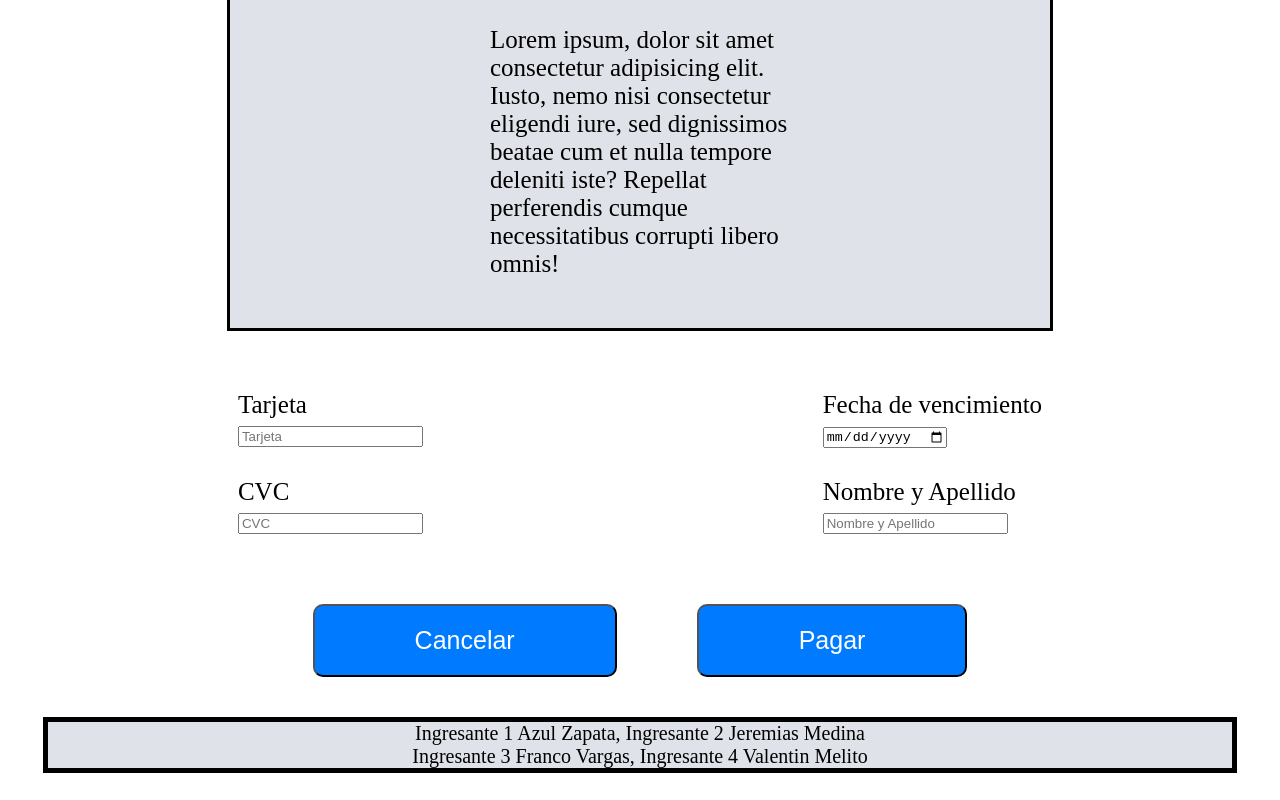
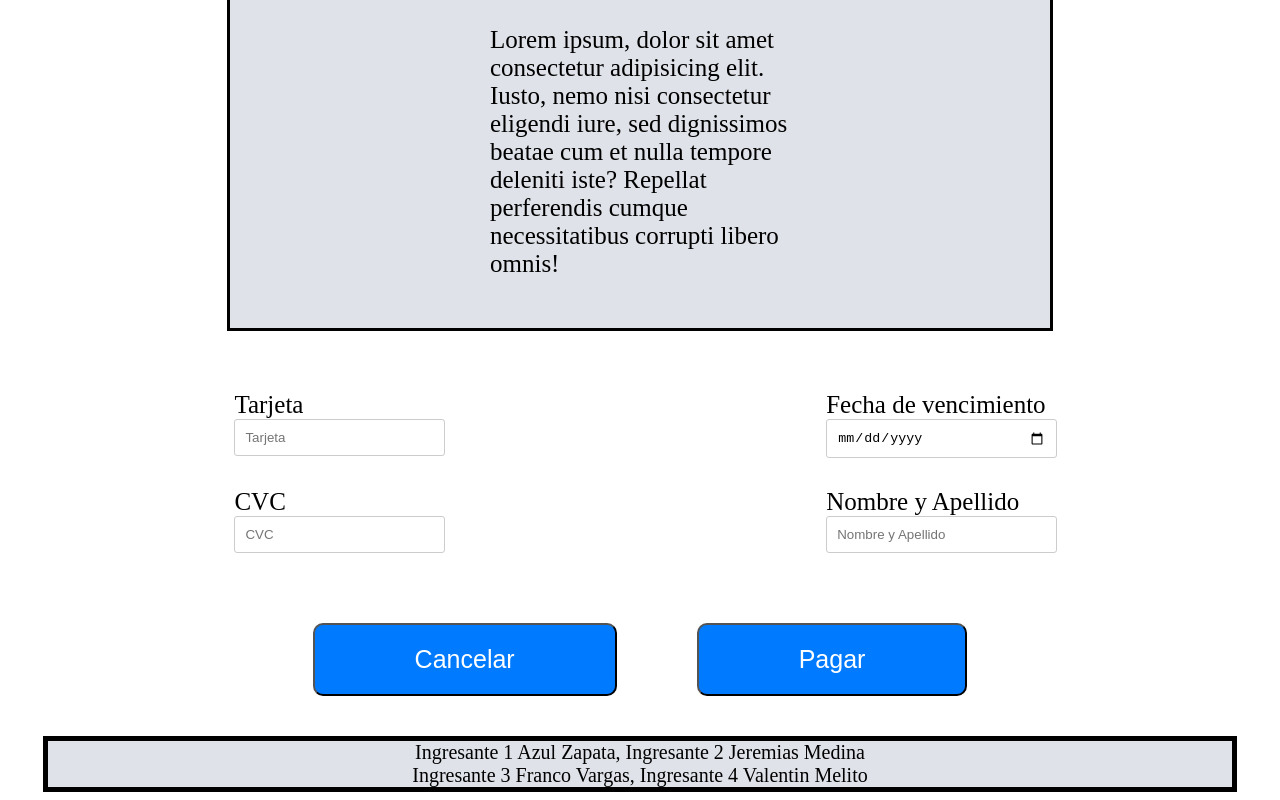
Before and after one commit to ValenMelito/PaginaMusica, a plain HTML site: page pages/vistaPagar.html in a window 1280 px wide. Shown: the part 626-1426 px from the top of the page. Drawn offline with Linux system fonts and the light colour scheme.

Commit message:
vistaPagar

```diff
--- a/css/vistaPagar.css
+++ b/css/vistaPagar.css
@@ -101,6 +101,15 @@ p{
     width: 300px;
     margin: 40px;
 }
+
+input{
+    width: 95%;
+    padding: 10px;
+    border: 1px solid #ccc;
+    border-radius: 3px;
+}
+
+
 img{
     width: 450px;
     height: 400px;
```
